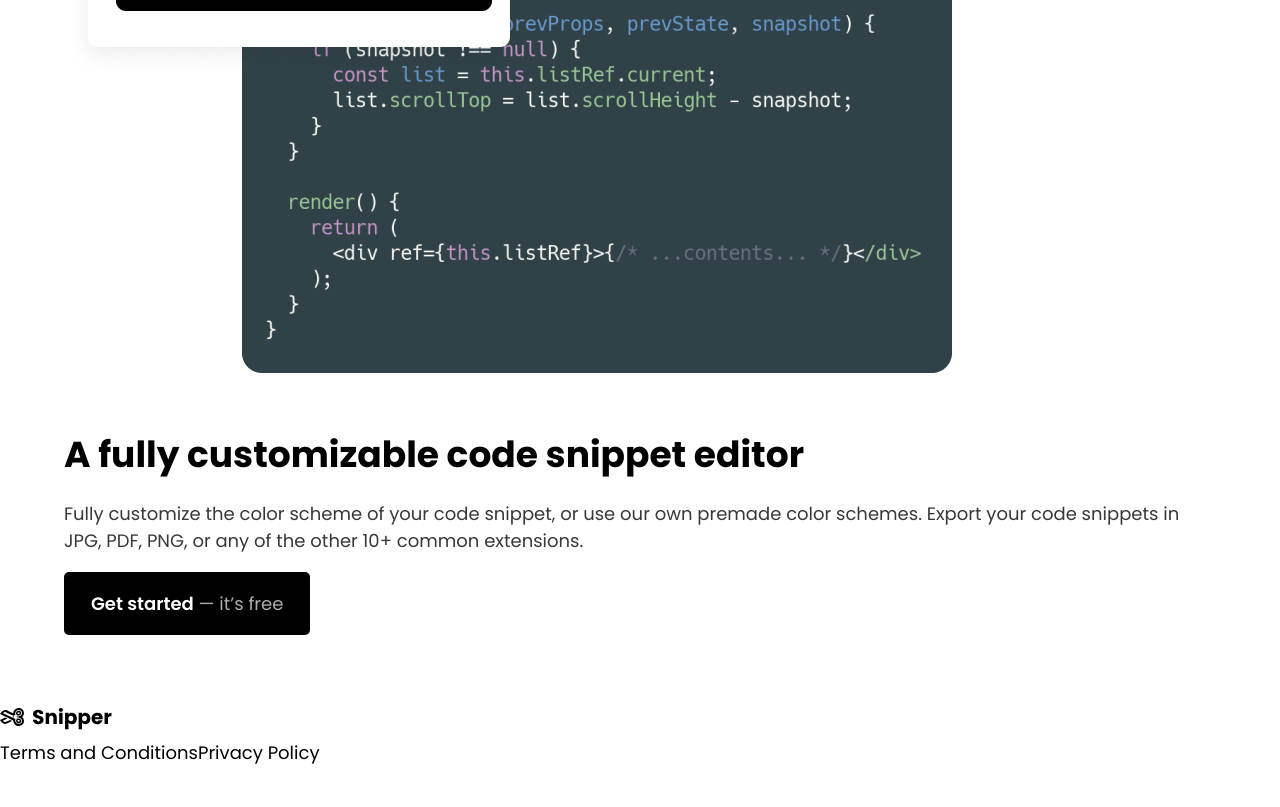
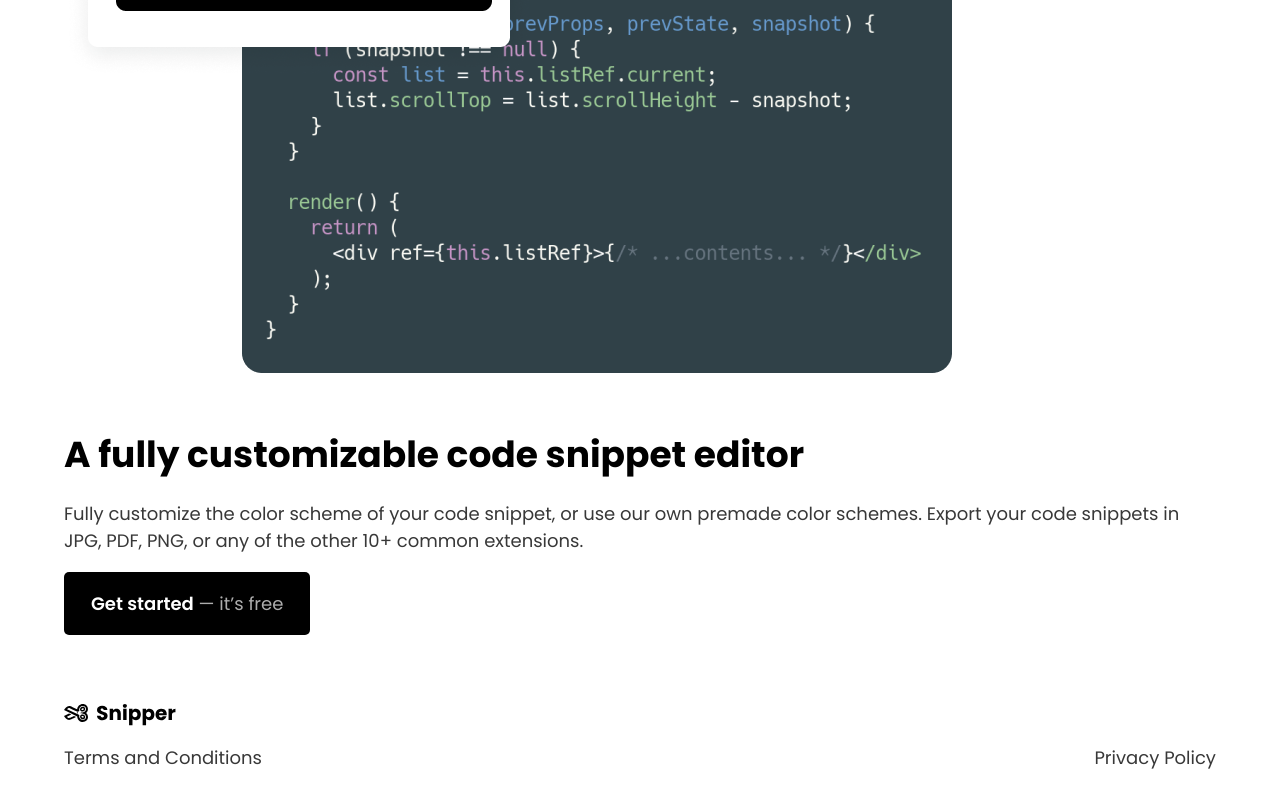
Before and after one commit to shimdevkun/SnipperLandingPage, a website: page index.html in a window 1280 px wide. Shown: the part 2055-2862 px from the top of the page. Before the commit the page ends 2821 px from the top, so only its background shows below. Drawn offline with Linux system fonts and the light colour scheme.

Commit message:
Implement footer + adjust about section's padding

```diff
--- a/css/index.scss
+++ b/css/index.scss
@@ -145,7 +145,7 @@ header {
 
 // Section: About
 section#about {
-  padding: 4.5em 0 3.75em;
+  padding: 4.5em 0 1.5em;
 
   .about-img {
     line-height: 0;
@@ -157,3 +157,13 @@ section#about {
 }
 
 // Footer
+footer {
+  color: $base-text;
+  padding: 2em 0;
+
+  .policies {
+    display: flex;
+    justify-content: space-between;
+    margin-top: 0.5em;
+  }
+}
--- a/index.html
+++ b/index.html
@@ -82,11 +82,13 @@
     </section>
 
     <footer>
-      <div class="logo">
-        <img src="Assets/Logo.svg" alt=" Snipper Logo" />
-      </div>
-      <div class="policies">
-        <a href="#">Terms and Conditions</a><a href="#">Privacy Policy</a>
+      <div class="container">
+        <div class="logo">
+          <img src="Assets/Logo.svg" alt=" Snipper Logo" />
+        </div>
+        <div class="policies">
+          <a href="#">Terms and Conditions</a><a href="#">Privacy Policy</a>
+        </div>
       </div>
     </footer>
 
```
Also changed, not shown: css/index.css.
